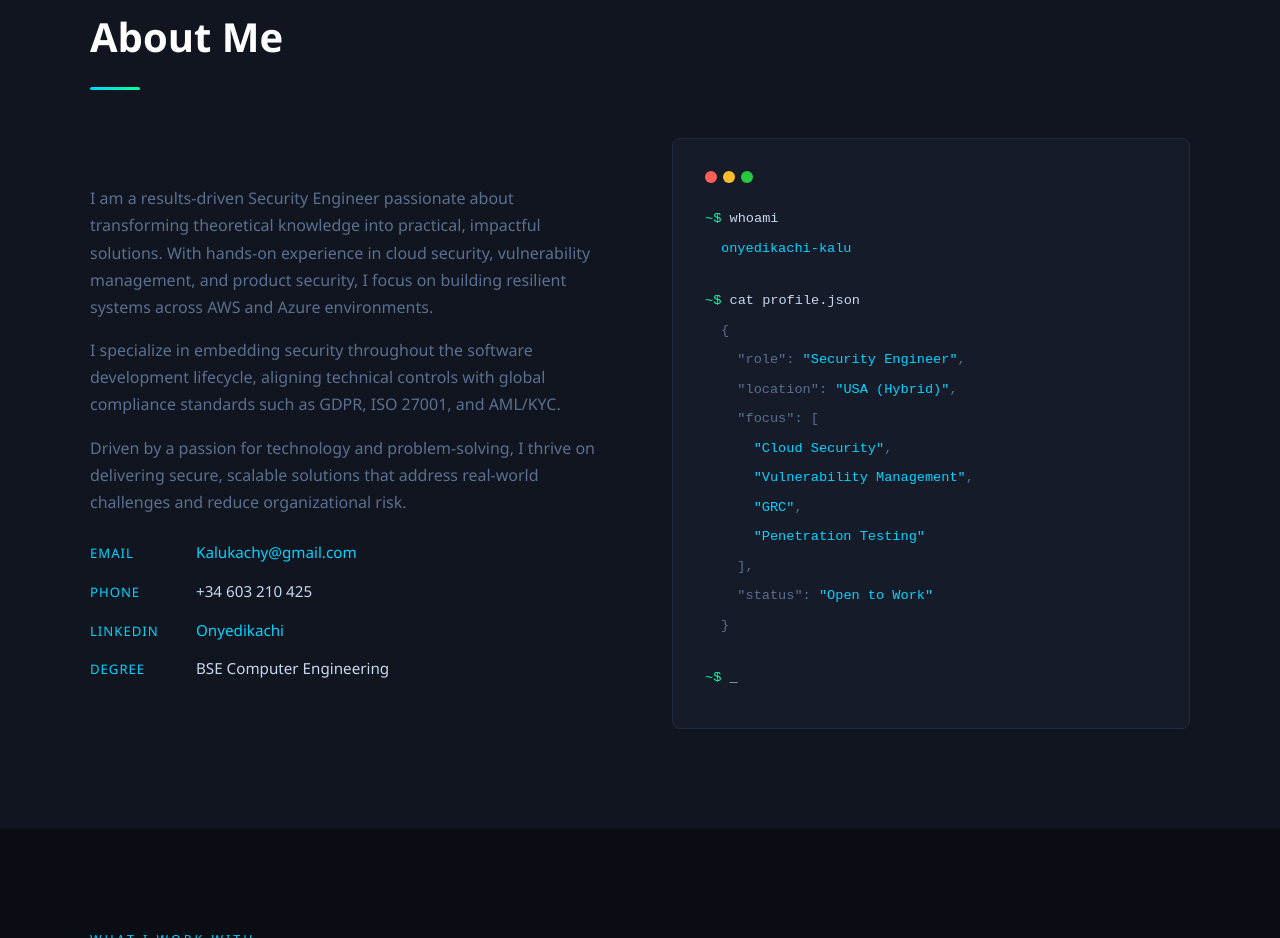
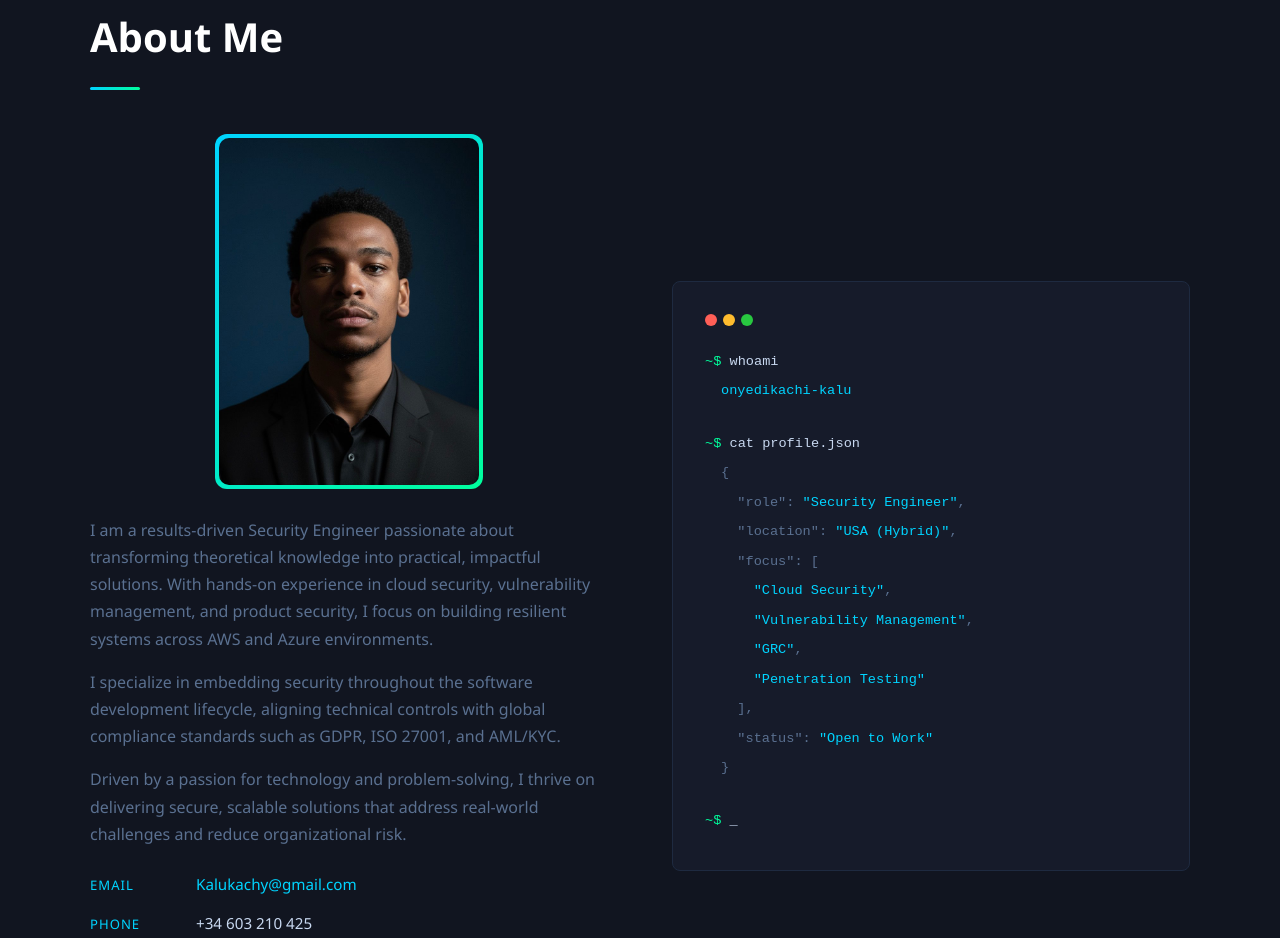
Before and after one commit to vicintel/kaluportfolio, a plain HTML site: page index.html in a window 1280 px wide. Shown: the part 926-1864 px from the top of the page. Drawn offline with Linux system fonts and the light colour scheme.

Commit message:
Add profile photo to About section

```diff
--- a/index.html
+++ b/index.html
@@ -149,6 +149,22 @@
     /* ── About ── */
     #about { background: var(--surface); }
     .about-grid { display: grid; grid-template-columns: 1fr 1fr; gap: 4rem; align-items: center; }
+    .about-photo-wrap {
+      position: relative; width: 260px; margin: 0 auto 2rem;
+    }
+    .about-photo-wrap::before {
+      content: ''; position: absolute;
+      inset: -4px; border-radius: 12px;
+      background: linear-gradient(135deg, var(--accent), var(--accent2));
+      z-index: 0;
+    }
+    .about-photo {
+      position: relative; z-index: 1;
+      width: 100%; border-radius: 10px;
+      display: block; object-fit: cover;
+      aspect-ratio: 3/4;
+      filter: grayscale(10%);
+    }
     .about-text p { color: var(--muted); margin-bottom: 1rem; }
     .about-info { display: flex; flex-direction: column; gap: 0.8rem; margin-top: 1.5rem; }
     .info-item { display: flex; gap: 1rem; align-items: baseline; }
@@ -405,6 +421,9 @@
     <div class="section-line"></div>
     <div class="about-grid fade-in">
       <div class="about-text">
+        <div class="about-photo-wrap">
+          <img src="profile.jpg" alt="Onyedikachi Kalu Sunday" class="about-photo" />
+        </div>
         <p>
           I am a results-driven Security Engineer passionate about transforming theoretical knowledge
           into practical, impactful solutions. With hands-on experience in cloud security, vulnerability
```
Also changed, not shown: profile.jpg (added).
